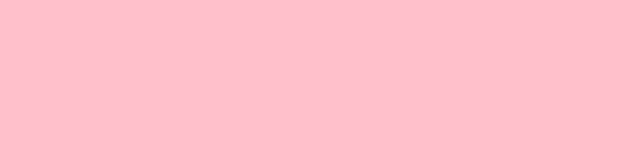
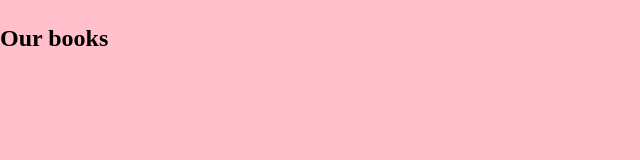
Before and after one commit to trubicynaite/back-end-atsiskaitymas, a React (Vite) app in the folder client/: page /books in a window 1280 px wide. Shown: the top 160 px of the page, without its empty margins (0-640 px from the left). Built offline with nearby package versions, Linux system fonts and the light colour scheme.

Commit message:
updated client side

```diff
--- a/client/src/App.jsx
+++ b/client/src/App.jsx
@@ -1,8 +1,22 @@
+import { Routes, Route } from "react-router";
+
+import MainOutlet from "./components/outlets/MainOutlet";
+import Home from "./pages/Home";
+import Books from "./pages/Books";
+import SpecificBookPage from "./pages/SpecificBookPage";
+
 const App = () => {
 
   return (
     <>
-
+      <Routes>
+        <Route path="" element={<MainOutlet />}>
+          <Route index element={<Home />} />
+          <Route path='/books' element={<Books />}>
+            <Route path=":id" element={<SpecificBookPage />} />
+          </Route>
+        </Route>
+      </Routes>
     </>
   )
 }
--- a/client/src/components/UI/organisms/Footer.jsx
+++ b/client/src/components/UI/organisms/Footer.jsx
@@ -0,0 +1,9 @@
+const Footer = () => {
+    return (
+        <footer>
+
+        </footer>
+    );
+}
+
+export default Footer;
--- a/client/src/components/UI/organisms/Header.jsx
+++ b/client/src/components/UI/organisms/Header.jsx
@@ -0,0 +1,9 @@
+const Header = () => {
+    return (
+        <header>
+
+        </header>
+    );
+}
+
+export default Header;
--- a/client/src/components/outlets/MainOutlet.jsx
+++ b/client/src/components/outlets/MainOutlet.jsx
@@ -1,4 +1,7 @@
 import { Outlet } from 'react-router';
+
+import Header from '../UI/organisms/Header';
+import Footer from '../UI/organisms/Footer';
 
 const MainOutlet = () => {
     return (
--- a/client/src/main.jsx
+++ b/client/src/main.jsx
@@ -2,6 +2,10 @@ import { createRoot } from 'react-dom/client';
 import './index.css';
 import App from './App.jsx';
 
+import { BrowserRouter } from 'react-router';
+
 createRoot(document.getElementById('root')).render(
-  <App />
+  <BrowserRouter>
+    <App />
+  </BrowserRouter>
 );
--- a/client/src/pages/Books.jsx
+++ b/client/src/pages/Books.jsx
@@ -0,0 +1,9 @@
+const Books = () => {
+    return (
+        <section>
+            <h2>Our books</h2>
+        </section>
+    );
+}
+
+export default Books;
--- a/client/src/pages/Home.jsx
+++ b/client/src/pages/Home.jsx
@@ -0,0 +1,9 @@
+const Home = () => {
+    return (
+        <section>
+            <h2>Home</h2>
+        </section>
+    );
+}
+
+export default Home;
--- a/client/src/pages/SpecificBookPage.jsx
+++ b/client/src/pages/SpecificBookPage.jsx
@@ -0,0 +1,9 @@
+const SpecificBookPage = () => {
+    return (
+        <section>
+
+        </section>
+    );
+}
+
+export default SpecificBookPage;
```
Also changed, not shown: client/src/components/UI/molecules/BookCard.jsx (+9 -0 lines), client/src/contexts/BooksContext.jsx (deleted).
